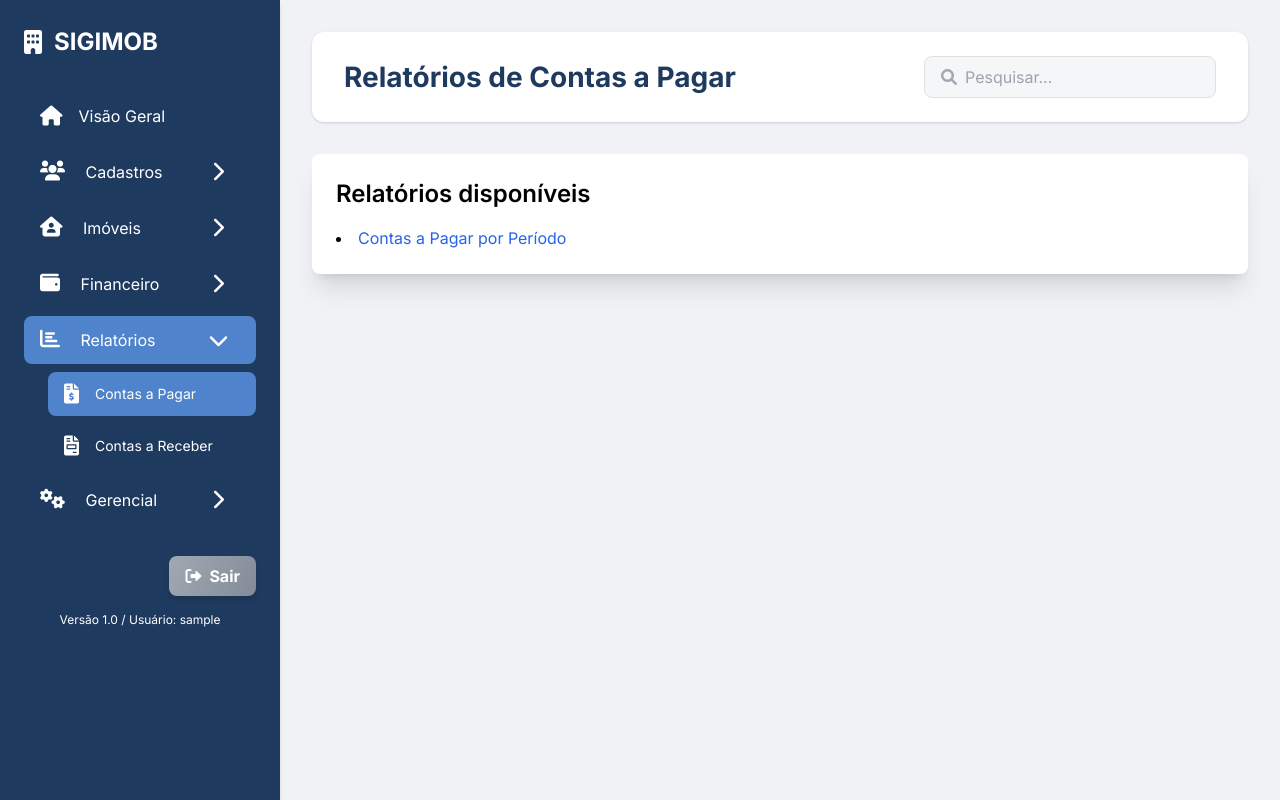
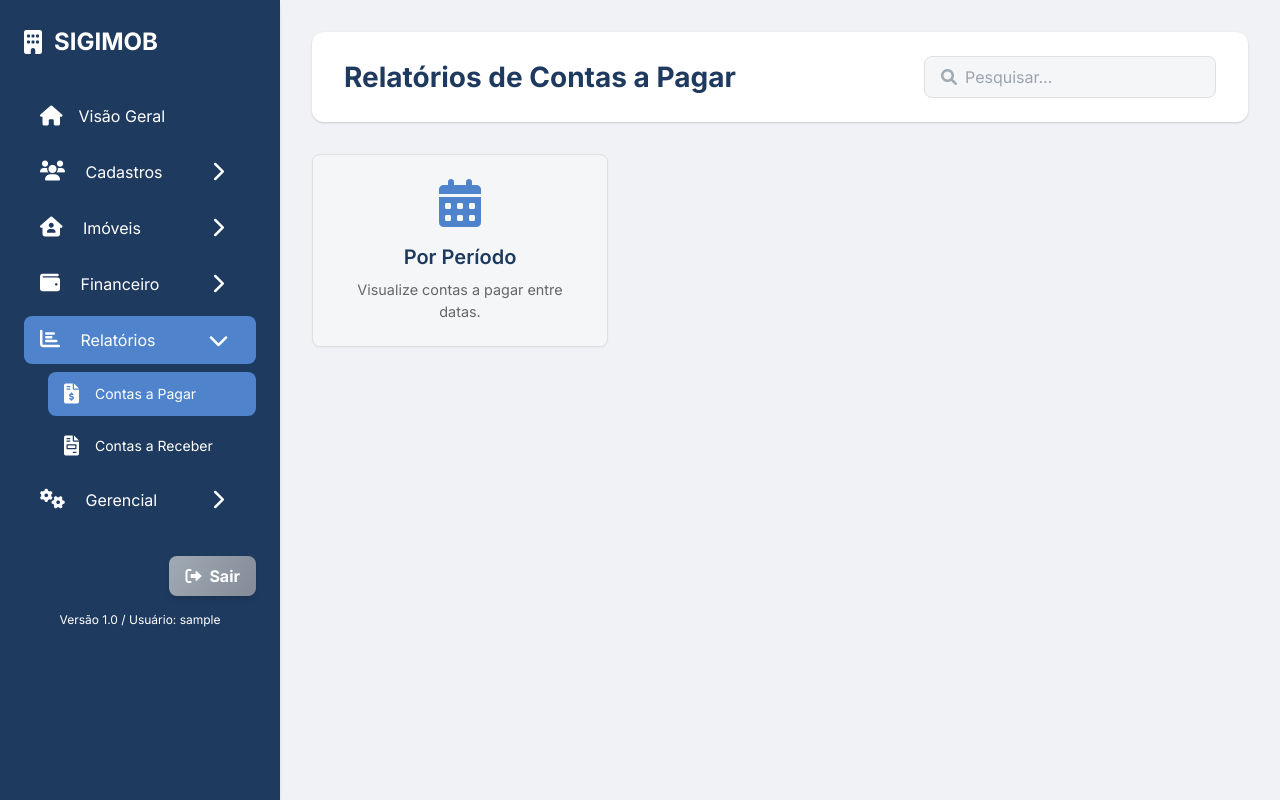
Before and after one commit to FabioVRocha/SIGIMOB, a Flask app: page /relatorios/contas-a-pagar in a window 1280 px wide. Run offline with Flask 3, Linux system fonts and the light colour scheme; the visitor is signed in with stand-in values (Sample User, id 1); some libraries are stand-ins or nearby versions.

Commit message:
Contas a Pagar

```diff
--- a/templates/relatorios/contas_a_pagar/index.html
+++ b/templates/relatorios/contas_a_pagar/index.html
@@ -5,10 +5,11 @@
 {% block page_title %}Relatórios de Contas a Pagar{% endblock %}
 
 {% block content %}
-<div class="bg-white p-6 rounded-lg shadow-xl">
-    <h2 class="text-2xl font-semibold text-dark-blue mb-4">Relatórios disponíveis</h2>
-    <ul class="list-disc list-inside">
-        <li><a href="{{ url_for('relatorio_contas_a_pagar_periodo') }}" class="text-blue-600 hover:underline">Contas a Pagar por Período</a></li>
-    </ul>
+<div class="grid grid-cols-1 md:grid-cols-2 lg:grid-cols-3 gap-6">
+    <a href="{{ url_for('relatorio_contas_a_pagar_periodo') }}" class="card p-6 text-center flex flex-col items-center justify-center">
+        <div class="text-icon-blue mb-4"><i class="fas fa-calendar-alt fa-3x"></i></div>
+        <h2 class="text-xl font-semibold text-dark-blue mb-2">Por Período</h2>
+        <p class="text-medium-gray">Visualize contas a pagar entre datas.</p>
+    </a>
 </div>
 {% endblock %}
```
